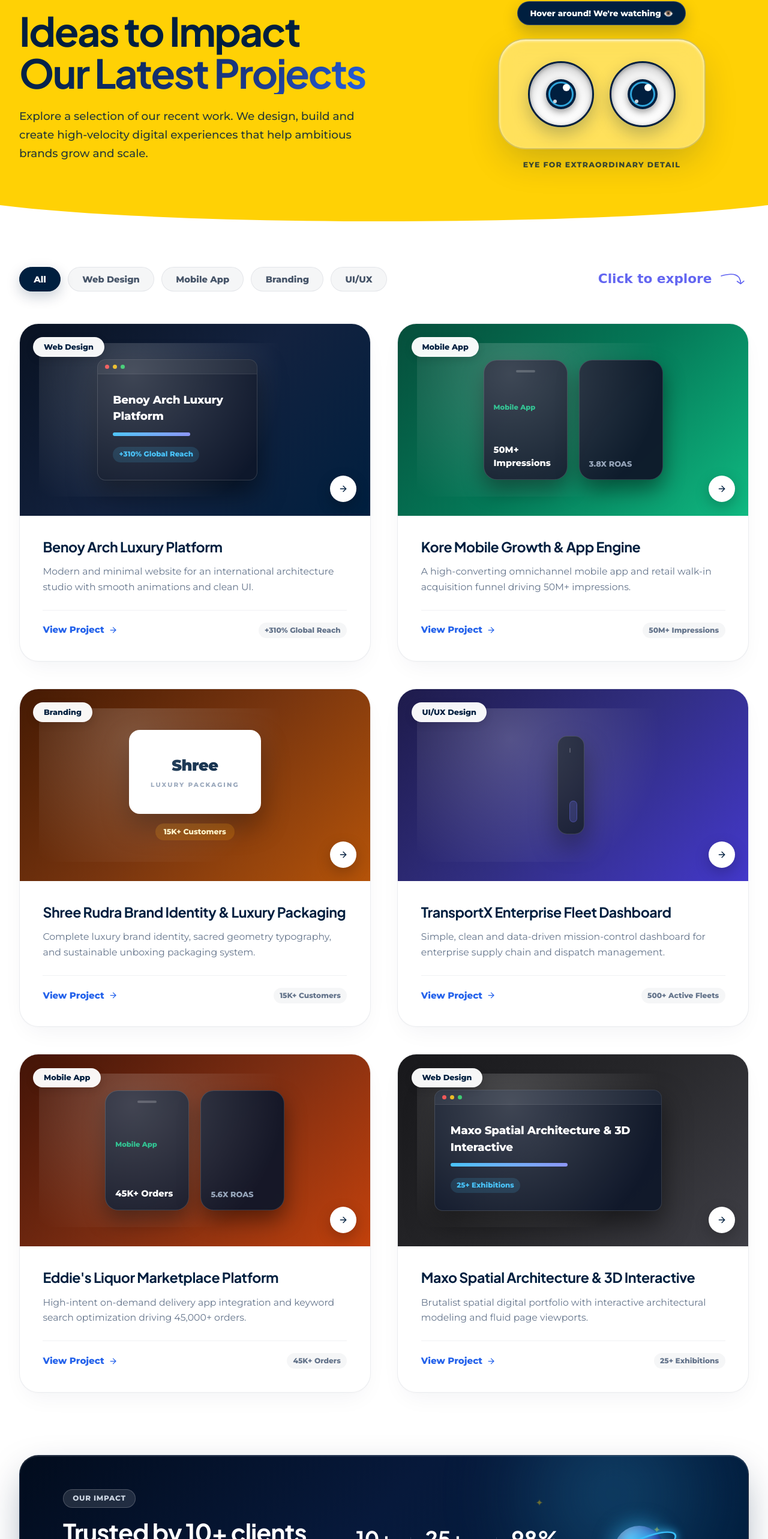
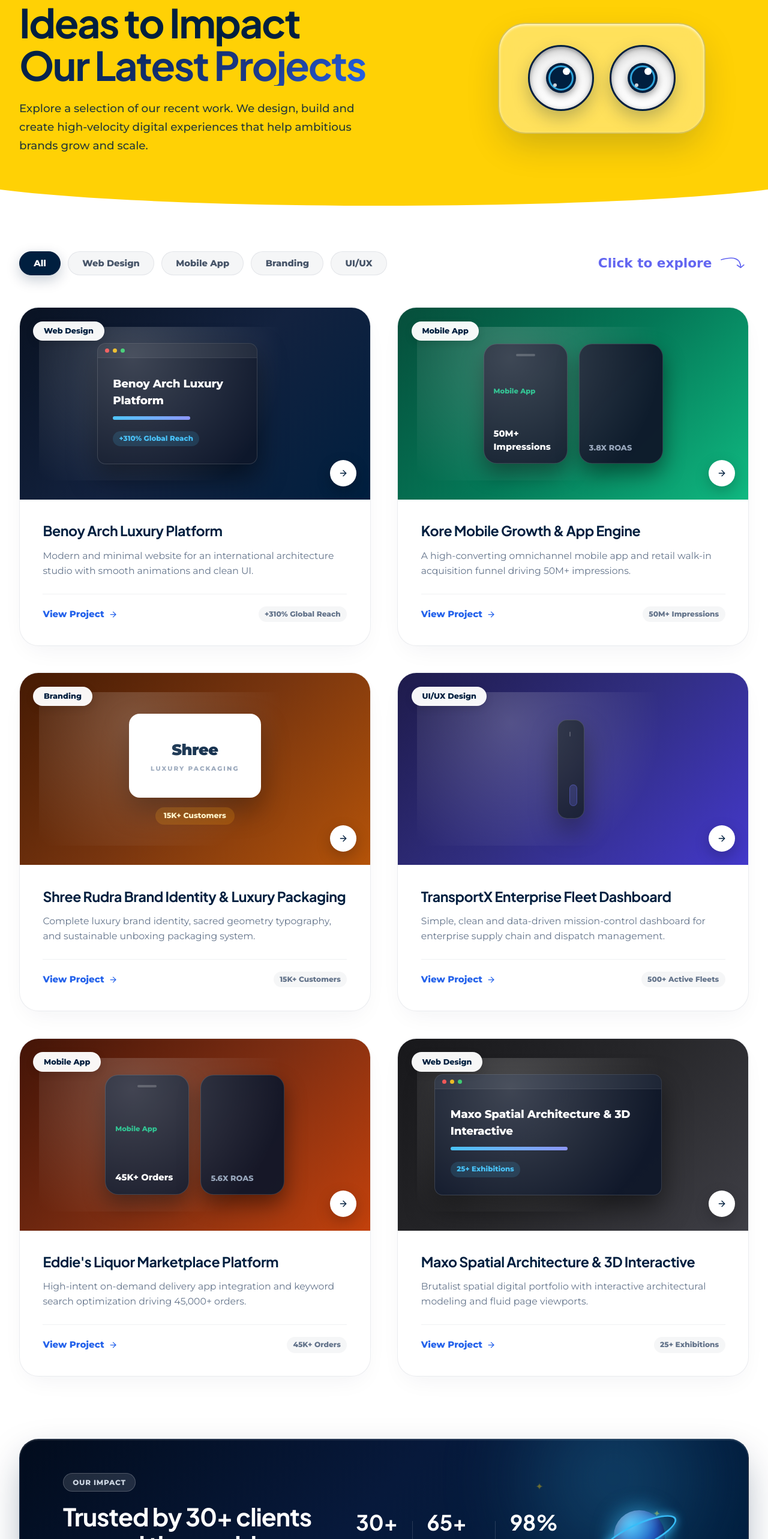
Before and after one commit to alpha-aks/Brandboosters-remastered, a React (Vite) app: page /work in a window 1280 px wide. Shown: the part 227-2793 px from the top of the page at 60% size. Built offline with nearby package versions, Linux system fonts and the light colour scheme.

Commit message:
feat: clean up eyes mascot text and update stats to 30+ happy clients and 65+ projects delivered

```diff
--- a/src/pages/Work.jsx
+++ b/src/pages/Work.jsx
@@ -218,11 +218,6 @@ export default function Work() {
               {/* Right Column: 2 Interactive Eyes with Mouse-Tracking Animation */}
               <div className="yellow-hero-eyes-stage">
 
-                {/* Playful Floating Speech Bubble */}
-                <div className="eyes-speech-bubble">
-                  <span>Hover around! We're watching 👁️</span>
-                </div>
-
                 {/* The 2 Eyes Mascot Card Container */}
                 <div className={`two-eyes-mascot-card ${isBlinking ? 'blinking' : ''}`}>
 
@@ -250,8 +245,6 @@ export default function Work() {
 
                 </div>
 
-                {/* Subtitle tag below eyes */}
-                <span className="eyes-caption-tag">Eye for extraordinary detail</span>
               </div>
 
             </div>
@@ -440,7 +433,7 @@ export default function Work() {
               </div>
 
               <h2 className="impact-title">
-                Trusted by 10+ clients<br />around the world
+                Trusted by 30+ clients<br />around the world
               </h2>
               <p className="impact-desc">
                 We're proud to have partnered with amazing brands and start-ups to bring their ideas to life.
@@ -450,15 +443,15 @@ export default function Work() {
             {/* Middle Stats Columns */}
             <div className="impact-stats-group">
               <div className="impact-stat-item">
-                <span className="stat-number">10+</span>
+                <span className="stat-number">30+</span>
                 <span className="stat-label">Happy Clients</span>
               </div>
 
               <div className="stat-divider" aria-hidden="true" />
 
               <div className="impact-stat-item">
-                <span className="stat-number">25+</span>
-                <span className="stat-label">Projects Completed</span>
+                <span className="stat-number">65+</span>
+                <span className="stat-label">Projects Delivered</span>
               </div>
 
               <div className="stat-divider" aria-hidden="true" />
```
